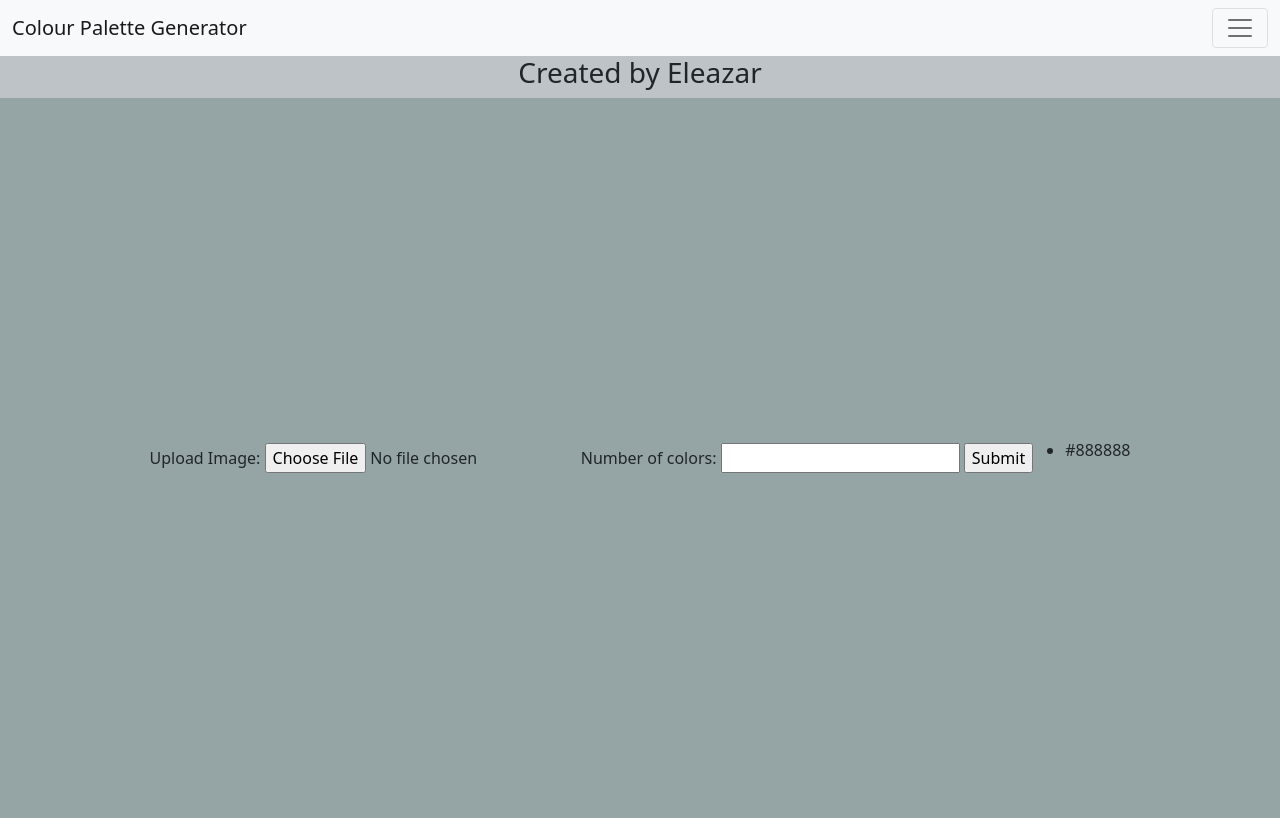
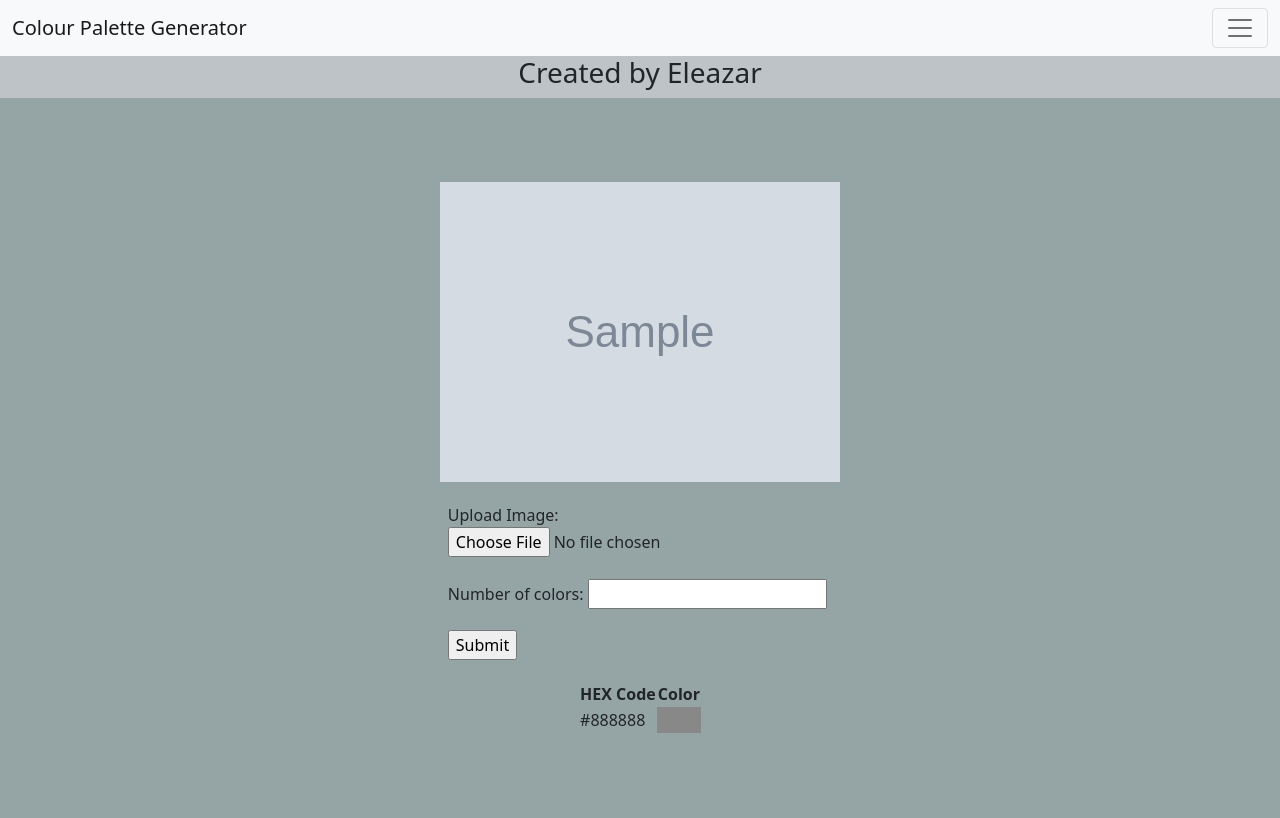
Before and after one commit to Elly0816/Color-Palette-Generator, a Flask app: template templates/home.html in a window 1280 px wide. Run offline with Flask 2, Linux system fonts and the light colour scheme; the template is opened without the code that fills it: values that come from a table or form of the project are taken from there, most other values are stand-ins (such as "Sample title", 1, 10 or a date in 2020); grey boxes marked "Sample" are stand-in pictures; some libraries are stand-ins or nearby versions.

Commit message:
the code and color filled table data works

```diff
--- a/app.py
+++ b/app.py
@@ -10,6 +10,8 @@ app = Flask(__name__)
 
 SECRET_KEY = os.urandom(32)
 app.config['SECRET_KEY'] = SECRET_KEY
+PEOPLE_FOLDER = os.path.join('static', 'photo')
+app.config['UPLOAD_FOLDER'] = PEOPLE_FOLDER
 
 
 @app.route("/", methods=["GET", "POST"])
@@ -18,6 +20,10 @@ def home():
     if request.method == "GET":
         return render_template('home.html', form=form);
     elif request.method == "POST":
+        for file in os.listdir(PEOPLE_FOLDER):
+            os.remove(os.path.join(PEOPLE_FOLDER, file))
+            # if os.path.isfile(file):
+            #     os.remove(file)
         if form.validate_on_submit():
             folder = 'images/'
             if not os.path.exists(folder):
@@ -31,10 +37,13 @@ def home():
                 print(new_path)
                 f.save(new_path)
                 palette = Palette(filename, 1200, folder, number)
-                palette.getImage()
-                colors = palette.getColors()
+                palette.get_image()
+                colors = palette.get_colors()
+                palette.save_to_static(folder, PEOPLE_FOLDER, 1080, filename)
+                file_to_send = os.path.join(PEOPLE_FOLDER, filename)
+                palette.delete_from_images()
                 print(colors)
-        return render_template('home.html', form=form, colors=colors)
+                return render_template('home.html', form=form, colors=colors, image=file_to_send)
 
 
 
--- a/static/styles.css
+++ b/static/styles.css
@@ -11,6 +11,11 @@
     justify-content: center;
     background-color: #95A5A6;
     height: 90vh;
+    flex-direction: column;
+}
+
+.main div {
+    margin: 5%;
 }
 
 
--- a/templates/home.html
+++ b/templates/home.html
@@ -22,15 +22,38 @@
         </section>
 
         <section class="main container-fluid">
+            {% if image %}
+            <img src="{{image}}" alt=""> {% endif %}
             <form method="POST" action="/" enctype="multipart/form-data">
-                {{ form.csrf_token }} {{form.file.label}} {{ form.file }} {{form.color_count.label}} {{ form.color_count}} {{form.submit}}
+                {{ form.csrf_token }}
+                <div>
+                    {{form.file.label}} {{ form.file }}
+                </div>
+                <div>
+                    {{form.color_count.label}} {{ form.color_count}}
+                </div>
+                <div>
+                    {{form.submit}}
+                </div>
             </form>
             {% if colors %}
-            <ul>
+            <table>
+                <thead>
+                    <tr>
+                        <th>HEX Code</th>
+                        <th>Color</th>
+                    </tr>
+                </thead>
+
                 {% for color in colors %}
-                <li>{{color}}</li>
+                <tbody>
+                    <tr>
+                        <td>{{color}}</td>
+                        <td style="background-color: {{color}}"></td>
+                    </tr>
+                </tbody>
                 {% endfor %}
-            </ul>
+            </table>
             {% endif %}
             <!-- <div class="card" style="width: 50rem;">
                 <img src="" class="card-img-top" alt="...">
```
Also changed, not shown: main.py (+22 -2 lines), static/photo/20130722_annotated_earth-moon_from_saturn_1920x1080.jpg (added).
